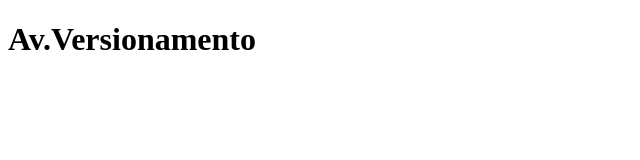
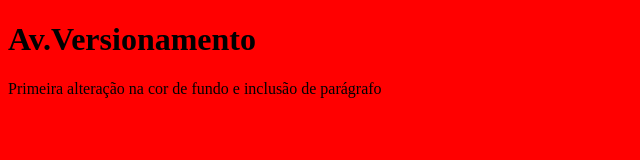
Before and after one commit to Gabrielmdm/Versionamento, a plain HTML site: page index.html in a window 1280 px wide. Shown: the whole page, without its empty margins (0-640 px from the left). Drawn offline with Linux system fonts and the light colour scheme.

Commit message:
Alteração index.html
Primeira alteração na cor de fundo e inclusão de parágrafo.

```diff
--- a/index.html
+++ b/index.html
@@ -1,9 +1,12 @@
 <!DOCTYPE html>
 <html lang="en">
 <head>
-
+    <style rel="stylesheet">
+        body { background-color: red; }
+    </style>
 </head>
 <body>
     <h1>Av.Versionamento</h1>
+    <p1>Primeira alteração na cor de fundo e inclusão de parágrafo </p1>
 </body>
 </html>
```
